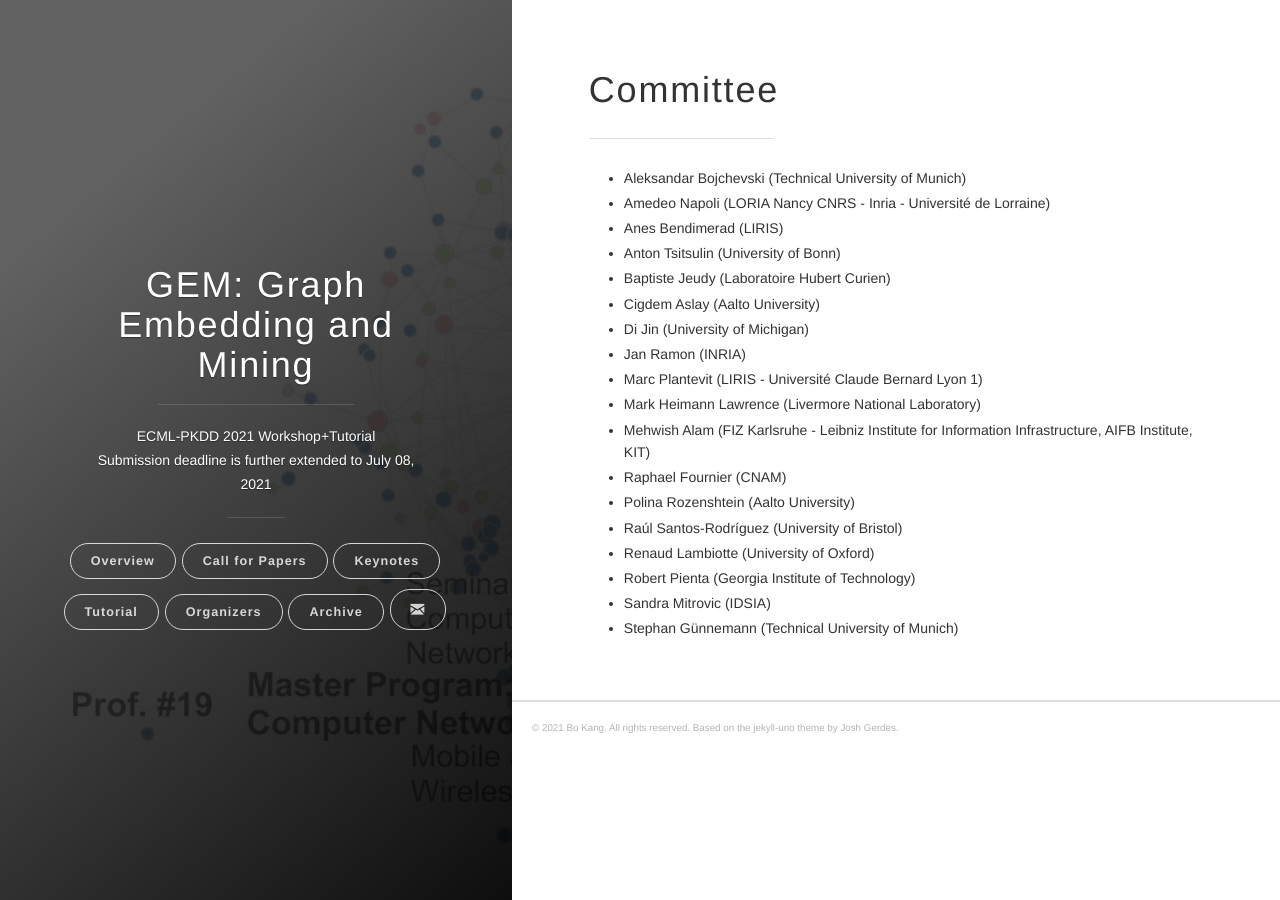
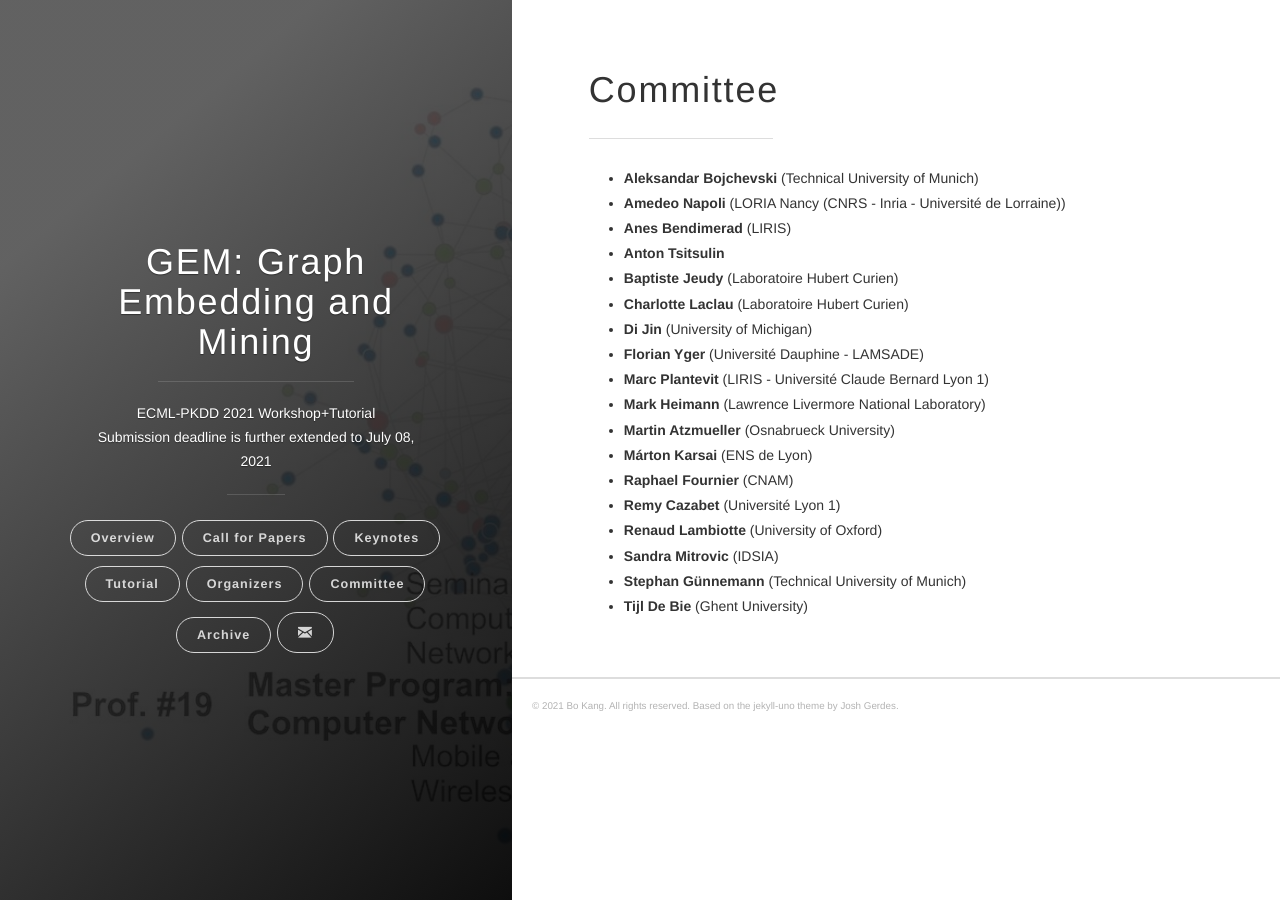
Before and after one commit to gem-ecmlpkdd/gem-ecmlpkdd.github.io, a Jekyll site: the page built from pages/committee.md, in a window 1280 px wide. Built offline with Jekyll 4.4.1, drawn with Linux system fonts in a browser that asks for light colours; nearby versions of some CDN libraries.

Commit message:
update program commitee

```diff
--- a/_includes/header.html
+++ b/_includes/header.html
@@ -25,6 +25,7 @@
               <li class="navigation__item"><a href="{{ site.baseurl }}/keynotes" title="{{ site.title }} Keynotes" class="blog-button">Keynotes</a></li>
               <li class="navigation__item"><a href="{{ site.baseurl }}/tutorial" title="{{ site.title }} Tutorial" class="blog-button">Tutorial</a></li>
               <li class="navigation__item"><a href="{{ site.baseurl }}/organizers" title="{{ site.title }} Organizers" class="blog-button">Organizers</a></li>
+              <li class="navigation__item"><a href="{{ site.baseurl }}/committee" title="{{ site.title }} Committee" class="blog-button">Committee</a></li>
               <li class="navigation__item"><a href="{{ site.baseurl }}/archive" title="{{ site.title }} Archive" class="blog-button">Archive</a></li>
               <li class="navigation__item">
                 <a href="mailto:{{ site.author.email }}" title="Email {{ site.author.email }}" target="_blank">
--- a/pages/committee.md
+++ b/pages/committee.md
@@ -4,21 +4,21 @@
 permalink: /committee/
 ---
 ---
-* Aleksandar Bojchevski (Technical University of Munich)
-* Amedeo Napoli (LORIA Nancy CNRS - Inria - Université de Lorraine)
-* Anes Bendimerad (LIRIS)
-* Anton Tsitsulin (University of Bonn)
-* Baptiste Jeudy (Laboratoire Hubert Curien)
-* Cigdem Aslay (Aalto University)
-* Di Jin (University of Michigan)
-* Jan Ramon (INRIA)
-* Marc Plantevit (LIRIS - Université Claude Bernard Lyon 1)
-* Mark Heimann	Lawrence (Livermore National Laboratory)
-* Mehwish Alam (FIZ Karlsruhe - Leibniz Institute for Information Infrastructure, AIFB Institute, KIT)
-* Raphael Fournier (CNAM)
-* Polina Rozenshtein (Aalto University)
-* Raúl Santos-Rodríguez (University of Bristol)
-* Renaud Lambiotte (University of Oxford)
-* Robert Pienta (Georgia Institute of Technology)
-* Sandra Mitrovic (IDSIA)
-* Stephan Günnemann (Technical University of Munich)
+- **Aleksandar Bojchevski**	(Technical University of Munich)
+- **Amedeo Napoli**	(LORIA Nancy (CNRS - Inria - Université de Lorraine))
+- **Anes Bendimerad**	(LIRIS)
+- **Anton Tsitsulin**
+- **Baptiste Jeudy**	(Laboratoire Hubert Curien)
+- **Charlotte Laclau**	(Laboratoire Hubert Curien)
+- **Di Jin**	(University of Michigan)
+- **Florian Yger**	(Université Dauphine - LAMSADE)
+- **Marc Plantevit**	(LIRIS - Université Claude Bernard Lyon 1)
+- **Mark Heimann**	(Lawrence Livermore National Laboratory)
+- **Martin Atzmueller**	(Osnabrueck University)
+- **Márton Karsai**	(ENS de Lyon)
+- **Raphael Fournier**	(CNAM)
+- **Remy Cazabet**	(Université Lyon 1)
+- **Renaud Lambiotte**	(University of Oxford)
+- **Sandra Mitrovic**	(IDSIA)
+- **Stephan Günnemann**	(Technical University of Munich)
+- **Tijl De Bie**	(Ghent University)
```
